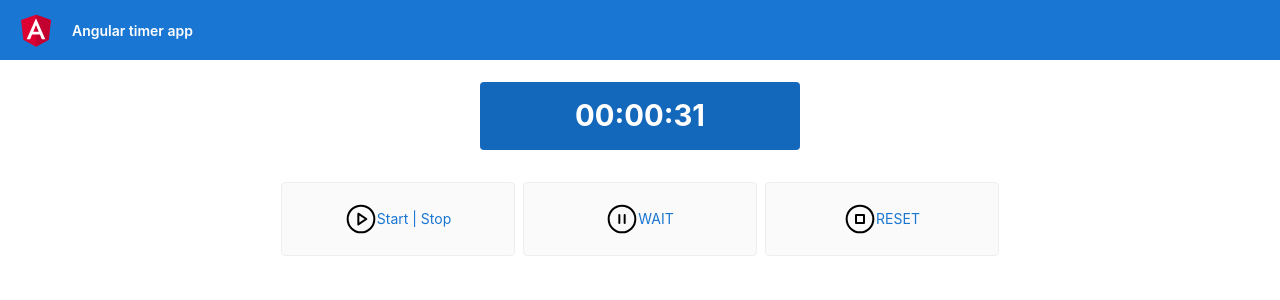
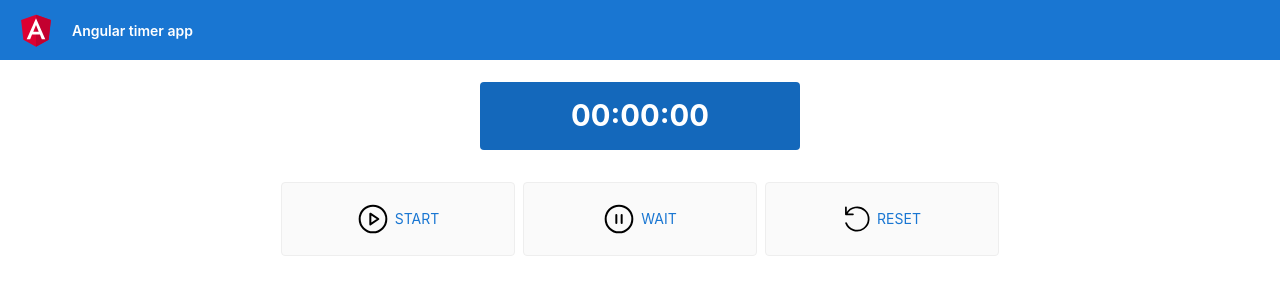
Before and after one commit to Yakhnitsa/job-test__angular-timer, an Angular app: page / in a window 1280 px wide. Shown: the top 300 px of the page. Built offline with nearby package versions, Linux system fonts and the light colour scheme.

Commit message:
format date

```diff
--- a/src/app/app.component.css
+++ b/src/app/app.component.css
@@ -281,9 +281,13 @@ svg#clouds {
   }
 }
 
+
 @media screen and (max-width: 575px) {
   svg#rocket-smoke {
     display: none;
     visibility: hidden;
   }
 }
+.ml-6px{
+  margin-left: 6px;
+}
--- a/src/app/app.component.html
+++ b/src/app/app.component.html
@@ -37,7 +37,7 @@
     <!--      </g>-->
     <!--    </svg>-->
 
-    <h3>{{timerValue}}</h3>
+    <h3>{{timerValue  | date:'HH:mm:ss':'GMT' }}</h3>
 
   </div>
 
@@ -49,7 +49,7 @@
         <polygon points="10 8 16 12 10 16 10 8"></polygon>
       </svg>
 
-      <span>  Start | Stop</span>
+      <span class="ml-6px">{{timerActive ? 'STOP':'START'}}</span>
 
     </a>
 
@@ -61,17 +61,16 @@
         <line x1="14" y1="15" x2="14" y2="9"></line>
       </svg>
 
-      <span>  WAIT</span>
+      <span class="ml-6px">WAIT</span>
     </a>
 
     <a class="card" (click)="reset()">
-      <svg xmlns="http://www.w3.org/2000/svg" width="32" height="32" viewBox="0 0 24 24" fill="none" stroke="#000000"
+      <svg xmlns="http://www.w3.org/2000/svg" width="28" height="28" viewBox="0 0 24 24" fill="none" stroke="#000000"
            stroke-width="1.5" stroke-linecap="round" stroke-linejoin="round">
-        <circle cx="12" cy="12" r="10"></circle>
-        <rect x="9" y="9" width="6" height="6"></rect>
+        <path d="M2.5 2v6h6M2.66 15.57a10 10 0 1 0 .57-8.38"/>
       </svg>
 
-      <span>  RESET</span>
+      <span class="ml-6px">  RESET</span>
     </a>
 
   </div>
--- a/src/app/app.component.ts
+++ b/src/app/app.component.ts
@@ -1,23 +1,61 @@
-import { Component } from '@angular/core';
+import { Component,OnInit } from '@angular/core';
+import {interval, SubscriptionLike} from 'rxjs';
 
 @Component({
   selector: 'app-root',
   templateUrl: './app.component.html',
   styleUrls: ['./app.component.css']
 })
-export class AppComponent {
+export class AppComponent implements OnInit {
   title = 'angular-timer';
-  timerValue = '00:00:31'
-  timerActive = true;
+  subscription : SubscriptionLike | undefined;
+  interval: number = 100;
+  timerValue = 0;
+  timerActive = false;
 
   start(){
-    console.log('timer started')
+    this.startAndSubscribe();
+    if(this.timerActive){
+      this.timerActive = false;
+      this.timerValue = 0;
+    }else{
+      this.timerActive = true;
+    }
   };
   wait(){
-    console.log('timer stopped')
+    this.timerActive = false;
   };
   reset(){
-    console.log('timer reset')
+    this.startAndSubscribe();
+    this.timerValue = 0;
+    this.timerActive = true;
+  }
+  private startAndSubscribe(){
+    this.unsubscribe();
+    this.subscription = interval(this.interval)
+      .subscribe( () =>{
+        if(this.timerActive) this.timerValue += this.interval;
+      })
+  }
+  private unsubscribe(){
+    if(this.subscription){
+      this.subscription.unsubscribe();
+      // this.subscription = null;
+    }
+
+  }
+  // private resetIntervalAndSubscribe(){
+  //   // this.interval$ = interval()
+  //   // this.interval$.subscribe( val =>{
+  //   //     if(this.timerActive) this.timerValue++;
+  //   //   })
+  // }
+
+
+  ngOnInit() {
+    // this.interval$.subscribe(val =>{
+    //   if(this.timerActive) this.timerValue++;
+    // })
   }
 
 }
```
Lines whose indentation alone changed are shown as unchanged.
